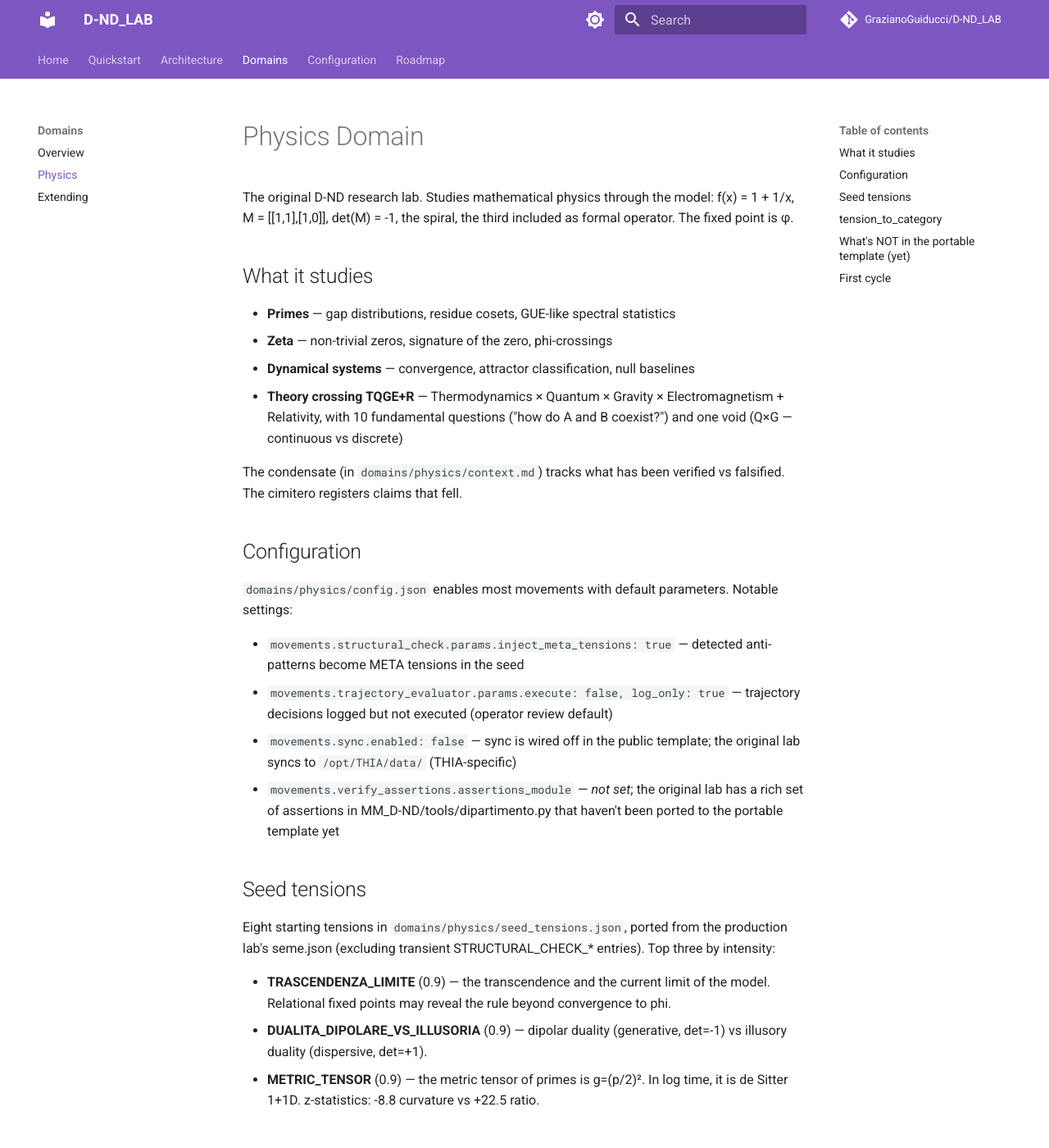
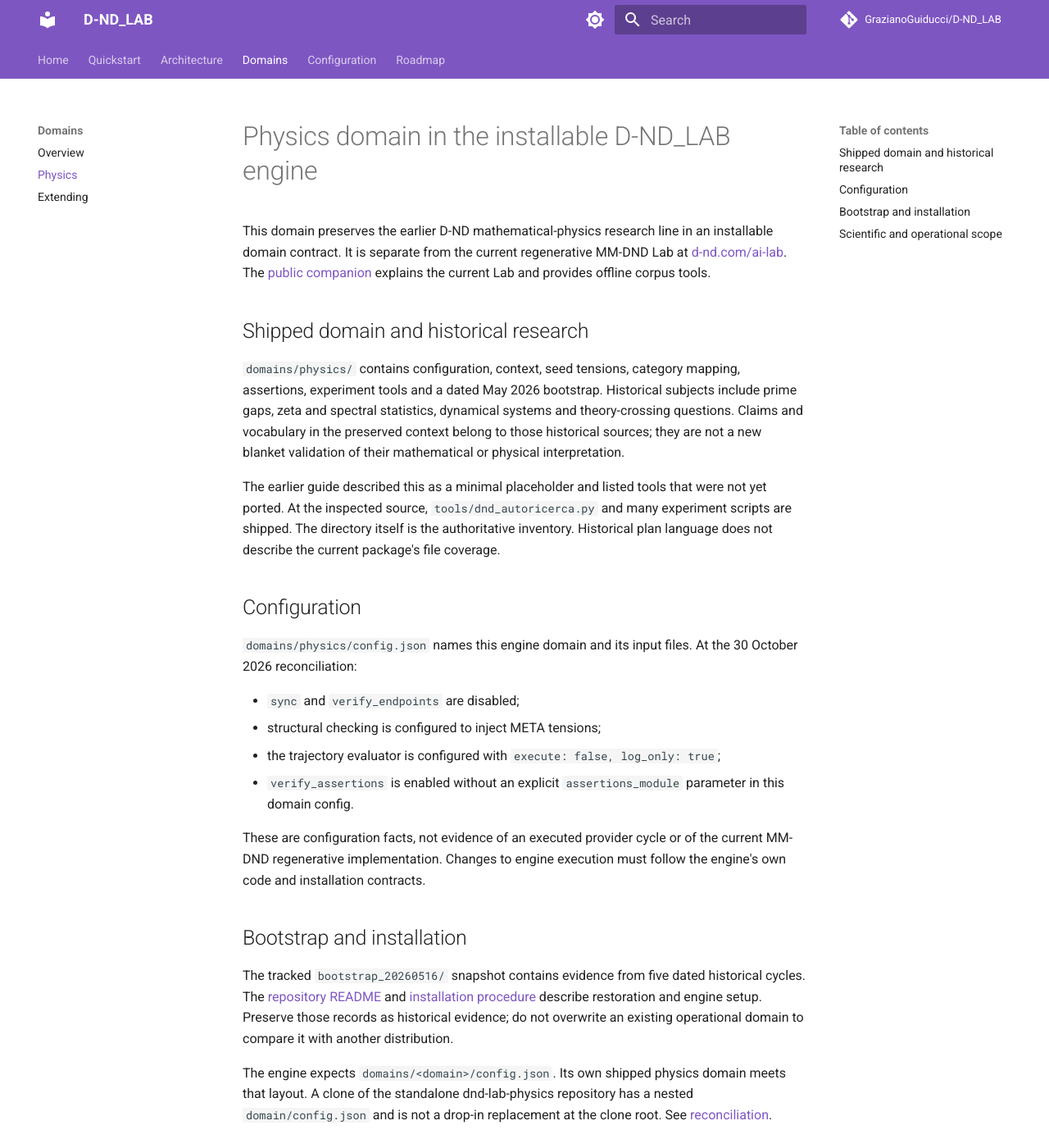
Before and after one commit to GrazianoGuiducci/D-ND_LAB, an MkDocs documentation site: the page built from docs/domains/physics.md, in a window 1280 px wide and 1400 px high. Shown: the whole window at 82% size. Built offline with MkDocs 1.6.1 and Material for MkDocs 9.7.7, drawn with Linux system fonts in a browser that asks for light colours; comment, search, counter and statistics services are not loaded; some of the changed text lies outside the part shown.

Commit message:
Reconcile installable physics domain with current regenerative Lab

````diff
--- /dev/null
+++ b/docs/PHYSICS_LAB_RECONCILIATION.md
@@ -0,0 +1,49 @@
+# Physics Lab distribution reconciliation
+
+Reconciled on 30 October 2026 from D-ND_LAB base
+`560ae94f295eb17bbf54a0fa50d4b6febd625e96` and the current MM-DND
+regenerative source and public projection. This is a documentation/source
+alignment; no engine cycle, bootstrap restore or runtime action was executed.
+
+## Current regenerative Lab and installable engine
+
+| Object | Role |
+| --- | --- |
+| MM-DND regenerative Lab | Current source-owned field, temporary attention, finite occurrences, open resultants, selective competence memory and private operational controls. |
+| [d-nd.com/ai-lab](https://d-nd.com/ai-lab) | Public regenerative workspace and source-owned corpus projection. |
+| [dnd-lab-physics](https://github.com/GrazianoGuiducci/dnd-lab-physics) | Public explanation, working offline corpus tools, synthetic example and preserved May domain package. |
+| D-ND_LAB | Separate installable domain engine and its own shipped physics domain, experiments and May bootstrap. |
+
+The regenerative implementation does not require this older orchestrator.
+Shared functions such as provenance, controls, falsification, reusable tools
+and selective memory can participate without inheriting fixed phases,
+taxonomies, prompts, runtime state or scientific outcomes.
+
+## Distribution and installation
+
+This repository already ships `domains/physics/config.json` and its domain
+inputs. The engine loader resolves `domains/<domain>/config.json`. The
+standalone dnd-lab-physics repository instead retains its historical input at
+`domain/config.json`; cloning the complete repository directly to
+`domains/physics` introduces an extra directory level and does not match the
+loader contract.
+
+Use the domain shipped here for this engine. Any experiment with the separate
+historical package belongs in a disposable installation with a validated
+domain layout, not an overwrite of a live physics domain. See the companion's
+[compatibility guide](https://github.com/GrazianoGuiducci/dnd-lab-physics/blob/main/docs/DND_LAB_COMPATIBILITY.md).
+
+The existing May bootstrap and experiment scripts remain unchanged. Their
+historical acceptance and falsifier receipts are evidence of those specific
+cycles, not proof of current regenerative behavior or new scientific claims.
+
+## Public corpus and private sources
+
+The companion reads the already public regenerative projection. It does not
+receive private prompts, source archives, raw deposits, credentials, provider
+logs or host administrative state. Downloaded corpus rights remain those of
+their sources; neither repository's MIT license changes them.
+
+No automatic synchronization or shared mutable state is introduced. Updating
+these documentation entry points neither installs the regenerative Lab nor
+adopts source changes into an operational service.
--- a/docs/domains/physics.md
+++ b/docs/domains/physics.md
@@ -1,89 +1,58 @@
-# Physics Domain
+# Physics domain in the installable D-ND_LAB engine
 
-The original D-ND research lab. Studies mathematical physics through
-the model: f(x) = 1 + 1/x, M = [[1,1],[1,0]], det(M) = -1, the spiral,
-the third included as formal operator. The fixed point is φ.
+This domain preserves the earlier D-ND mathematical-physics research line in
+an installable domain contract. It is separate from the current regenerative
+MM-DND Lab at [d-nd.com/ai-lab](https://d-nd.com/ai-lab).
+The [public companion](https://github.com/GrazianoGuiducci/dnd-lab-physics)
+explains the current Lab and provides offline corpus tools.
 
-## What it studies
+## Shipped domain and historical research
 
-- **Primes** — gap distributions, residue cosets, GUE-like spectral statistics
-- **Zeta** — non-trivial zeros, signature of the zero, phi-crossings
-- **Dynamical systems** — convergence, attractor classification, null baselines
-- **Theory crossing TQGE+R** — Thermodynamics × Quantum × Gravity ×
-  Electromagnetism + Relativity, with 10 fundamental questions
-  ("how do A and B coexist?") and one void (Q×G — continuous vs discrete)
+`domains/physics/` contains configuration, context, seed tensions, category
+mapping, assertions, experiment tools and a dated May 2026 bootstrap.
+Historical subjects include prime gaps, zeta and spectral statistics,
+dynamical systems and theory-crossing questions. Claims and vocabulary in
+the preserved context belong to those historical sources; they are not a
+new blanket validation of their mathematical or physical interpretation.
 
-The condensate (in `domains/physics/context.md`) tracks what has been
-verified vs falsified. The cimitero registers claims that fell.
+The earlier guide described this as a minimal placeholder and listed tools
+that were not yet ported. At the inspected source, `tools/dnd_autoricerca.py`
+and many experiment scripts are shipped. The directory itself is the
+authoritative inventory. Historical plan language does not describe the
+current package's file coverage.
 
 ## Configuration
 
-`domains/physics/config.json` enables most movements with default
-parameters. Notable settings:
+`domains/physics/config.json` names this engine domain and its input files.
+At the 30 October 2026 reconciliation:
 
-- `movements.structural_check.params.inject_meta_tensions: true` —
-  detected anti-patterns become META tensions in the seed
-- `movements.trajectory_evaluator.params.execute: false, log_only: true` —
-  trajectory decisions logged but not executed (operator review default)
-- `movements.sync.enabled: false` — sync is wired off in the public
-  template; the original lab syncs to `/opt/THIA/data/` (THIA-specific)
-- `movements.verify_assertions.assertions_module` — *not set*; the
-  original lab has a rich set of assertions in MM_D-ND/tools/dipartimento.py
-  that haven't been ported to the portable template yet
+- `sync` and `verify_endpoints` are disabled;
+- structural checking is configured to inject META tensions;
+- the trajectory evaluator is configured with `execute: false, log_only: true`;
+- `verify_assertions` is enabled without an explicit `assertions_module`
+  parameter in this domain config.
 
-## Seed tensions
+These are configuration facts, not evidence of an executed provider cycle or
+of the current MM-DND regenerative implementation. Changes to engine execution
+must follow the engine's own code and installation contracts.
 
-Eight starting tensions in `domains/physics/seed_tensions.json`,
-ported from the production lab's seme.json (excluding transient
-STRUCTURAL_CHECK_* entries). Top three by intensity:
+## Bootstrap and installation
 
-- **TRASCENDENZA_LIMITE** (0.9) — the transcendence and the current
-  limit of the model. Relational fixed points may reveal the rule
-  beyond convergence to phi.
-- **DUALITA_DIPOLARE_VS_ILLUSORIA** (0.9) — dipolar duality
-  (generative, det=-1) vs illusory duality (dispersive, det=+1).
-- **METRIC_TENSOR** (0.9) — the metric tensor of primes is g=(p/2)².
-  In log time, it is de Sitter 1+1D. z-statistics: -8.8 curvature vs
-  +22.5 ratio.
+The tracked `bootstrap_20260516/` snapshot contains evidence from five dated
+historical cycles. The [repository README](../../README.md) and
+[installation procedure](../INSTALL_PROCEDURE.md) describe restoration and
+engine setup. Preserve those records as historical evidence; do not overwrite
+an existing operational domain to compare it with another distribution.
 
-## tension_to_category
+The engine expects `domains/<domain>/config.json`. Its own shipped physics
+domain meets that layout. A clone of the standalone dnd-lab-physics repository
+has a nested `domain/config.json` and is not a drop-in replacement at the
+clone root. See [reconciliation](../PHYSICS_LAB_RECONCILIATION.md).
 
-Maps 21 physics tensions to TQGE+R categories. Crossings with ≥2
-categories produce annotations on theory pairs in
-`conoscenza_teorie.json`. Examples:
+## Scientific and operational scope
 
-- `BOUNDARY` → `[G]` (geometric boundary)
-- `DUALITA_DIPOLARE_VS_ILLUSORIA` → `[Q, T]` (quantum + thermal)
-- `M_tensore_metrico_primi_L0` → `[G, Q]`
-- `TWO_CHANNEL_DECOMPOSITION` → `[Q, T]`
-
-## What's NOT in the portable template (yet)
-
-The production lab in `/opt/MM_D-ND/` includes domain-specific tools
-that haven't been ported — `dnd_scenario.py` (projector P¹),
-`dnd_autoricerca.py` (domain exploration with null baseline),
-`m_spectro.py` (M-matrix spectroscopy), `dnd_incrocio.py` (theory
-crossing), and a richer `verify_assertions` set.
-
-Phase 4 of the lab refactor decided to ship the **template** first
-and let the physics domain remain a "minimal viable physics" until
-needed. Adding any of the above is straightforward: drop the file
-into `domains/physics/tools/` and reference it in `config.json`.
-
-## First cycle
-
-Once the install completes:
-
-```bash
-docker compose run --rm lab
-```
-
-Expect ~5–15 minutes of compute, 5–25 LLM turns. The agent picks one
-tension by discriminating power, runs an experiment with code
-execution + null baseline, writes a structured report including the
-**bicono della scoperta** (radii · singular · invariant · field), and
-updates the seed.
-
-A clean cycle output looks like the [example archived in the
-production lab](https://lab.d-nd.com/data/lab/reports/) — that's
-the same orchestrator doing its work nightly.
+A domain installation, schema check or script PASS does not establish a
+physical law. Independent reproduction requires the actual input, method,
+controls, scope and invalidators. The current regenerative Lab's field,
+occurrence and memory contracts have a different source owner and are not
+activated by running this engine.
````
Also changed, not shown: README.md (+15 -6 lines), docs/LAB_SURFACE_TOPOLOGY.md (+8 -1 lines), domains/physics/README.md (+13 -30 lines).
